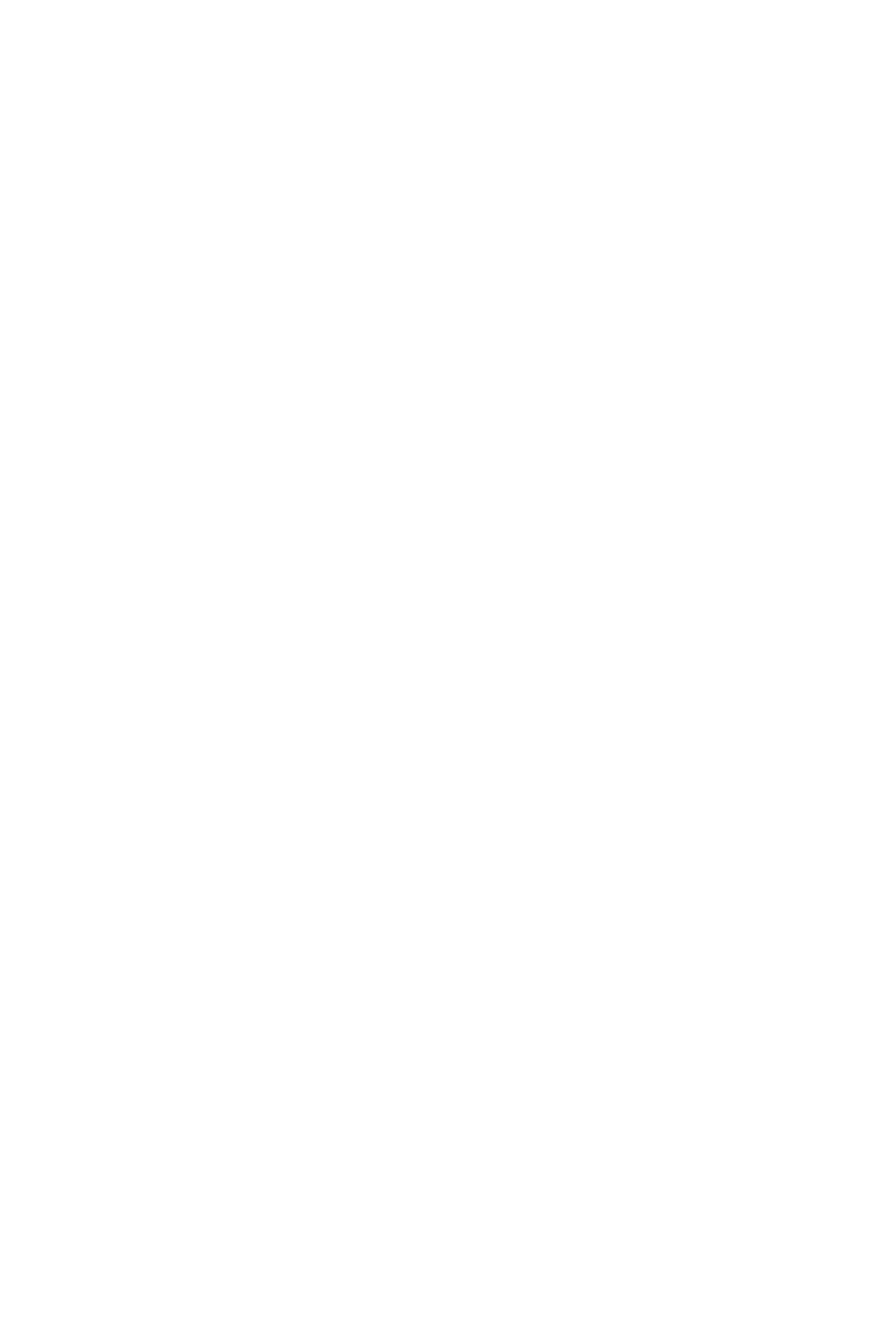
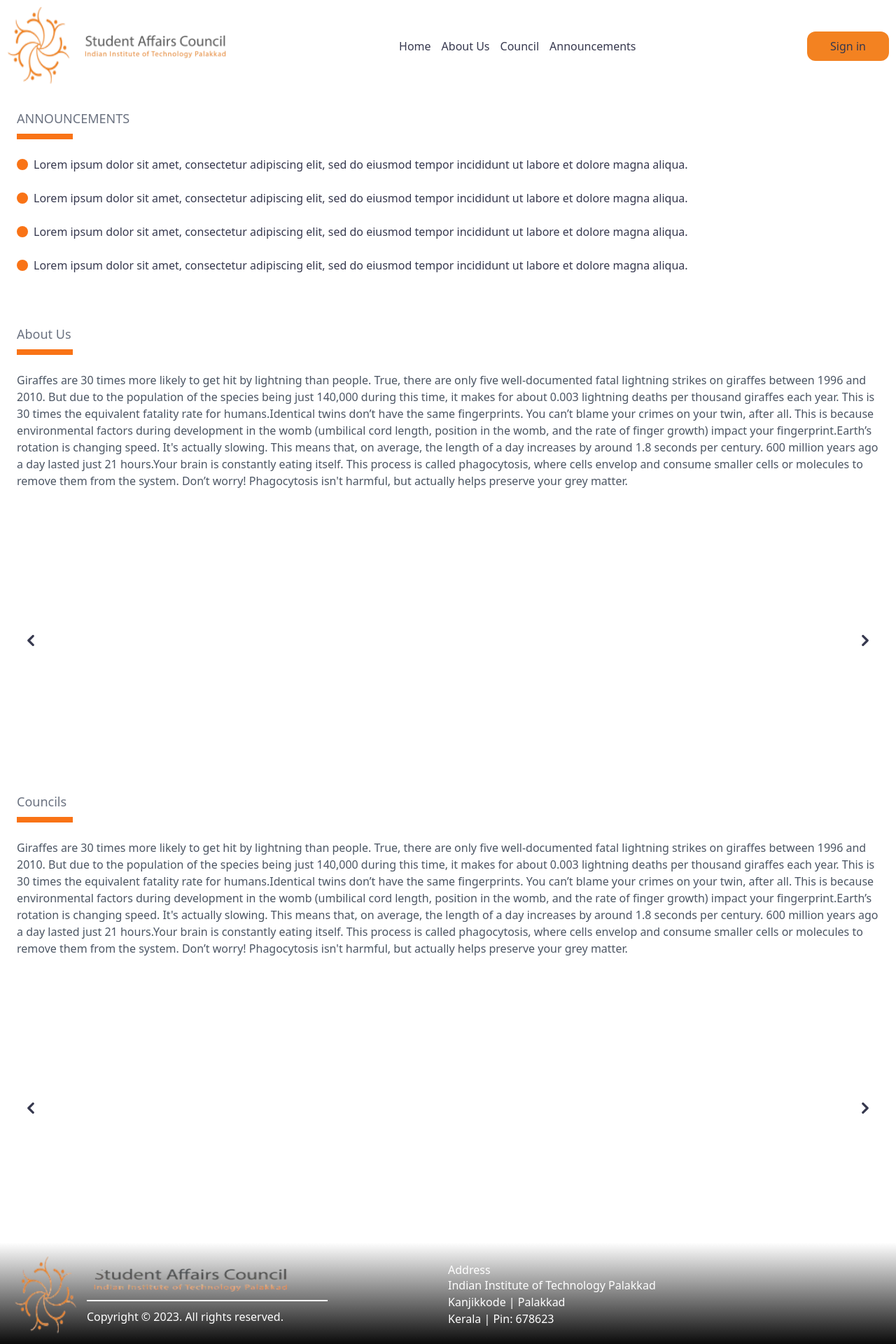
Before and after one commit to DevIncIIT/sac.iitpkd, a SvelteKit app: page / in a window 1280 px wide. Shown: the top 1920 px of the page at 70% size. Before the commit the page ends 800 px from the top, so only its background shows below. Built offline with nearby package versions, Linux system fonts and the light colour scheme.

Commit message:
changes in the home page

```diff
--- /dev/null
+++ b/src/lib/components/Dashboard/AnnoucementList.svelte
@@ -0,0 +1,16 @@
+<script>
+    export let announcements = [];
+</script>
+
+<div class="w-full p-4">
+    <h2 class="text-gray-500 text-lg mb-2">ANNOUNCEMENTS</h2>
+    <div class="w-20 h-2 bg-orange-500 mb-4"></div>
+    <ul class="list-none p-0">
+        {#each announcements as i}
+            <li class="flex items-center mb-4">
+                <span class="w-4 h-4 rounded-full bg-orange-500 mr-2"></span>
+                {i}
+            </li>
+        {/each}
+    </ul>
+</div>
--- /dev/null
+++ b/src/lib/components/Dashboard/MainPageContent.svelte
@@ -0,0 +1,12 @@
+<script>
+    export let heading = "";
+    export let content = "";
+  </script>
+
+  <div class="w-full p-4">
+      <h2 class="text-gray-500 text-lg mb-2">{heading}</h2>
+      <div class="w-20 h-2 bg-orange-500 mb-4"></div>
+      <div class="content">
+          <p class="text-gray-600">{content}</p>
+      </div>
+  </div>
--- a/src/lib/components/Footer.svelte
+++ b/src/lib/components/Footer.svelte
@@ -1,9 +1,9 @@
 <div class="footer">
   <div style="display: flex; align-items: center;">
-    <img src="/SACLogo.png" alt="SAC logo" style="width: 94px; height: 111px; margin-right: 10px;" />
+    <img src="/SACLogo-removebg-preview.png" alt="SAC logo" style="width: 94px; height: 111px; margin-right: 10px;" />
 
     <div style="display: grid;">
-      <img src="/SACTagline.png" alt="SAC Tagline" style="width: 291px; height: 39px;" />
+      <img src="/SACTagline-removebg-preview.png" alt="SAC Tagline" style="width: 291px; height: 39px;" />
       <div style="border: 1px solid rgba(255, 255, 255, 1); width: 343.67px; height: 0px; margin-top: 10px;"></div>
       <p style="color: white; margin-top: 10px;">Copyright © 2023. All rights reserved.</p>
     </div>
--- a/src/routes/+page.svelte
+++ b/src/routes/+page.svelte
@@ -1,5 +1,41 @@
 <script>
+    import Carousel from "$lib/components/Carousel.svelte";
+    import AnnoucementList from "$lib/components/Dashboard/AnnoucementList.svelte";
+    import MainPageContent from "$lib/components/Dashboard/MainPageContent.svelte";
+    import Header from "$lib/components/Header.svelte"
+    import Footer from "$lib/components/Footer.svelte";
+
+
+
+
+    const announcements = [
+        "Lorem ipsum dolor sit amet, consectetur adipiscing elit, sed do eiusmod tempor incididunt ut labore et dolore magna aliqua.",
+        "Lorem ipsum dolor sit amet, consectetur adipiscing elit, sed do eiusmod tempor incididunt ut labore et dolore magna aliqua.",
+        "Lorem ipsum dolor sit amet, consectetur adipiscing elit, sed do eiusmod tempor incididunt ut labore et dolore magna aliqua.",
+        "Lorem ipsum dolor sit amet, consectetur adipiscing elit, sed do eiusmod tempor incididunt ut labore et dolore magna aliqua."
+    ];
     // import Home from "$lib/components/Home.svelte";
+    const images = [
+    {
+        url: "/carousel.jpeg",
+        alt: 'bhupendra jogi'
+    },
+    {
+        url: "/carousel.jpeg",
+        // url: 'https://uploads.dailydot.com/2024/07/side-eye-cat.jpg?q=65&auto=format&w=1600&ar=2:1&fit=crop',
+        alt: 'bhupendra jogi'
+    },
+    {
+        url: "/carousel.jpeg",
+        // url: 'https://uploads.dailydot.com/2024/07/side-eye-cat.jpg?q=65&auto=format&w=1600&ar=2:1&fit=crop',
+        alt: 'bhupendra jogi'
+    }]
 </script>
-
+<Header />
+<AnnoucementList {announcements} />
+<MainPageContent heading="About Us" content="Giraffes are 30 times more likely to get hit by lightning than people. True, there are only five well-documented fatal lightning strikes on giraffes between 1996 and 2010. But due to the population of the species being just 140,000 during this time, it makes for about 0.003 lightning deaths per thousand giraffes each year. This is 30 times the equivalent fatality rate for humans.Identical twins don’t have the same fingerprints. You can’t blame your crimes on your twin, after all. This is because environmental factors during development in the womb (umbilical cord length, position in the womb, and the rate of finger growth) impact your fingerprint.Earth’s rotation is changing speed. It's actually slowing. This means that, on average, the length of a day increases by around 1.8 seconds per century. 600 million years ago a day lasted just 21 hours.Your brain is constantly eating itself. This process is called phagocytosis, where cells envelop and consume smaller cells or molecules to remove them from the system. Don’t worry! Phagocytosis isn't harmful, but actually helps preserve your grey matter." />
+<Carousel {images} />
+<MainPageContent heading="Councils" content="Giraffes are 30 times more likely to get hit by lightning than people. True, there are only five well-documented fatal lightning strikes on giraffes between 1996 and 2010. But due to the population of the species being just 140,000 during this time, it makes for about 0.003 lightning deaths per thousand giraffes each year. This is 30 times the equivalent fatality rate for humans.Identical twins don’t have the same fingerprints. You can’t blame your crimes on your twin, after all. This is because environmental factors during development in the womb (umbilical cord length, position in the womb, and the rate of finger growth) impact your fingerprint.Earth’s rotation is changing speed. It's actually slowing. This means that, on average, the length of a day increases by around 1.8 seconds per century. 600 million years ago a day lasted just 21 hours.Your brain is constantly eating itself. This process is called phagocytosis, where cells envelop and consume smaller cells or molecules to remove them from the system. Don’t worry! Phagocytosis isn't harmful, but actually helps preserve your grey matter." />
+<Carousel {images} />
+<Footer />
 <!-- <Home/> -->
```
Also changed, not shown: static/SACLogo-removebg-preview.png (added), static/SACTagline-removebg-preview.png (added).
